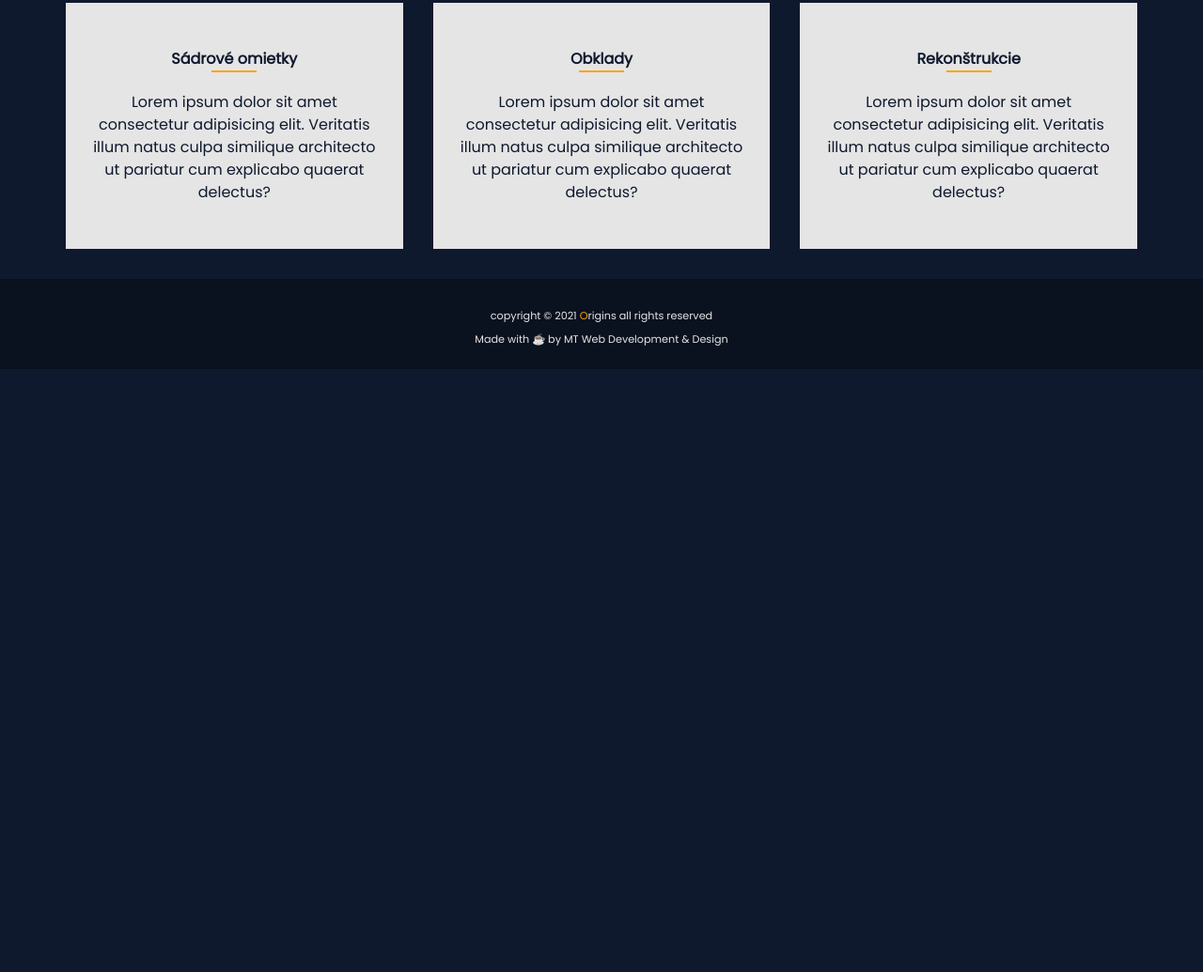
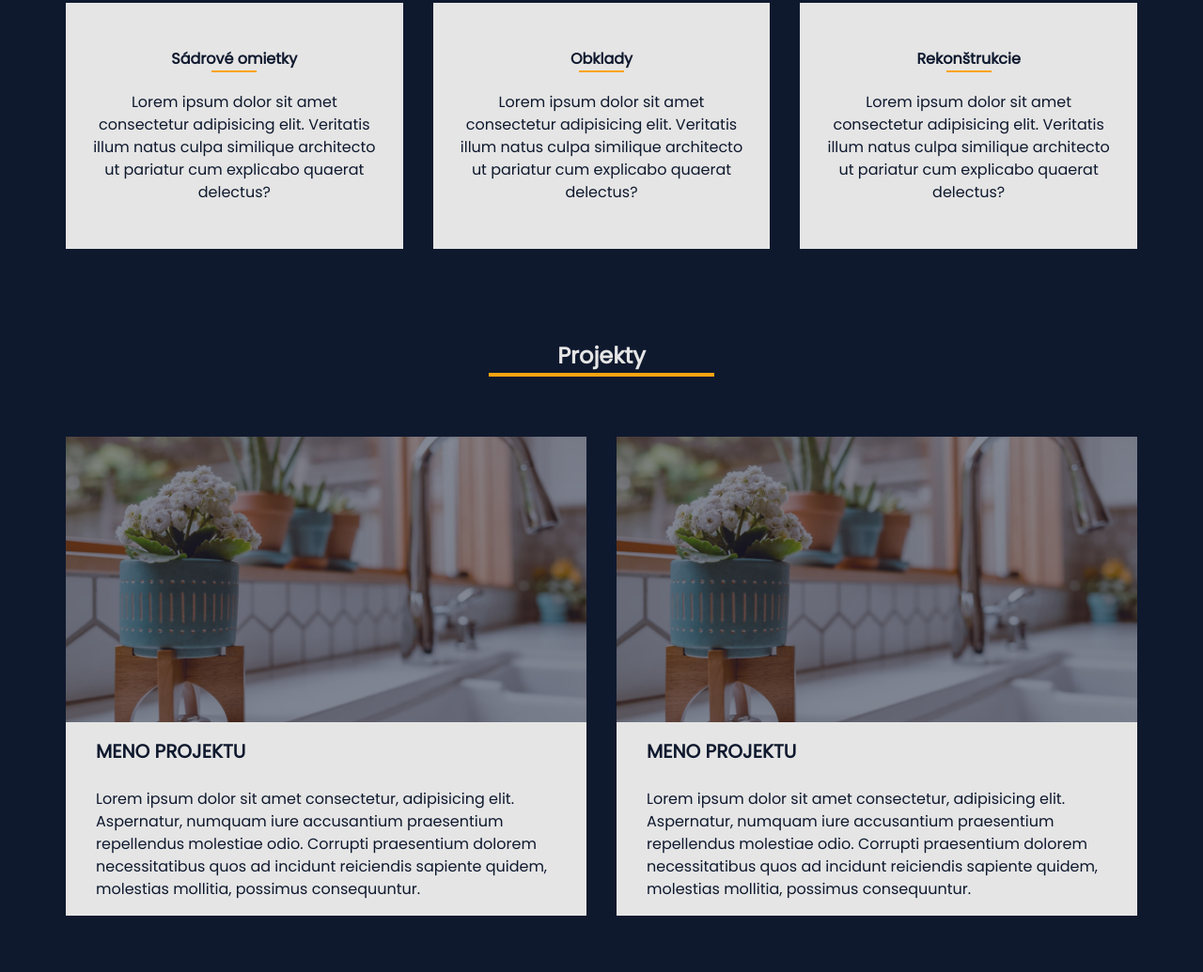
Before and after one commit to MartinaT85/origins, a Gatsby site: page / in a window 1280 px wide. Shown: the part 805-1840 px from the top of the page at 94% size. Before the commit the page ends 1198 px from the top, so only its background shows below. Built offline with nearby package versions, Linux system fonts and the light colour scheme; Gatsby itself is replaced by a stand-in of ours.

Commit message:
adding projects & styling

```diff
--- /dev/null
+++ b/src/components/Project.js
@@ -0,0 +1,27 @@
+import * as React from "react";
+import { StaticImage } from "gatsby-plugin-image";
+
+const Project = () => {
+  return (
+    <article className="project">
+      <StaticImage
+        src="../images/kitchen.jpg"
+        alt="kitchen"
+        className="project-img"
+        placeholder="tracedSVG"
+        layout="fullWidth"
+      />
+      <div className="project-info">
+        <h3>Meno Projektu</h3>
+        <p className="project-desc">
+          Lorem ipsum dolor sit amet consectetur, adipisicing elit. Aspernatur,
+          numquam iure accusantium praesentium repellendus molestiae odio.
+          Corrupti praesentium dolorem necessitatibus quos ad incidunt
+          reiciendis sapiente quidem, molestias mollitia, possimus consequuntur.
+        </p>
+      </div>
+    </article>
+  );
+};
+
+export default Project;
--- /dev/null
+++ b/src/components/Projects.js
@@ -0,0 +1,20 @@
+import * as React from "react";
+import Project from "./Project";
+
+const Projects = () => {
+  return (
+    <section className="section projects">
+      <div className="section-title">
+        <h2>Projekty</h2>
+        <div className="underline"></div>
+      </div>
+      <div className="section-center projects-center">
+        <Project />
+        <Project />
+        <Project />
+      </div>
+    </section>
+  );
+};
+
+export default Projects;
--- a/src/pages/index.js
+++ b/src/pages/index.js
@@ -1,6 +1,7 @@
 import * as React from "react";
 import Hero from "../components/Hero";
 import Layout from "../components/Layout";
+import Projects from "../components/Projects";
 import Services from "../components/Services";
 
 const IndexPage = () => {
@@ -8,6 +9,7 @@ const IndexPage = () => {
     <Layout>
       <Hero />
       <Services />
+      <Projects />
     </Layout>
   );
 };
--- a/src/styles/global.css
+++ b/src/styles/global.css
@@ -335,7 +335,7 @@ Sidebar Animation
 }
 
 .service h4,
-p {
+.service p {
   color: #0f192e;
 }
 
@@ -352,12 +352,64 @@ p {
     -moz-column-gap: 2rem;
     column-gap: 2rem;
   }
+
+  .service {
+    margin-bottom: 4rem;
+  }
 }
 
 @media screen and (min-width: 992px) {
   .services-center {
     grid-template-columns: 1fr 1fr 1fr;
   }
+
+  .service {
+    margin-bottom: 6rem;
+  }
+}
+
+/* PROJECTS */
+
+.project {
+  display: grid;
+  margin-bottom: 4rem;
+}
+
+.project-img {
+  height: 19rem;
+  z-index: 1;
+}
+
+.project-img::after {
+  content: "";
+  position: absolute;
+  top: 0;
+  left: 0;
+  width: 100%;
+  height: 100%;
+  background: rgba(15, 25, 46, 0.5);
+}
+
+.project:hover .project-img::after {
+  opacity: 0;
+}
+
+.project-info {
+  background: #e5e5e5;
+  padding: 1rem 2rem;
+  text-align: start;
+}
+
+.project-info p,
+.project-info h3 {
+  color: #0f192e;
+}
+
+.project h3 {
+  font-weight: 600;
+  font-size: 1.25rem;
+  margin-bottom: 1.5rem;
+  text-transform: uppercase;
 }
 
 /* FOOTER */
```
Also changed, not shown: src/images/kitchen.jpg (added).
